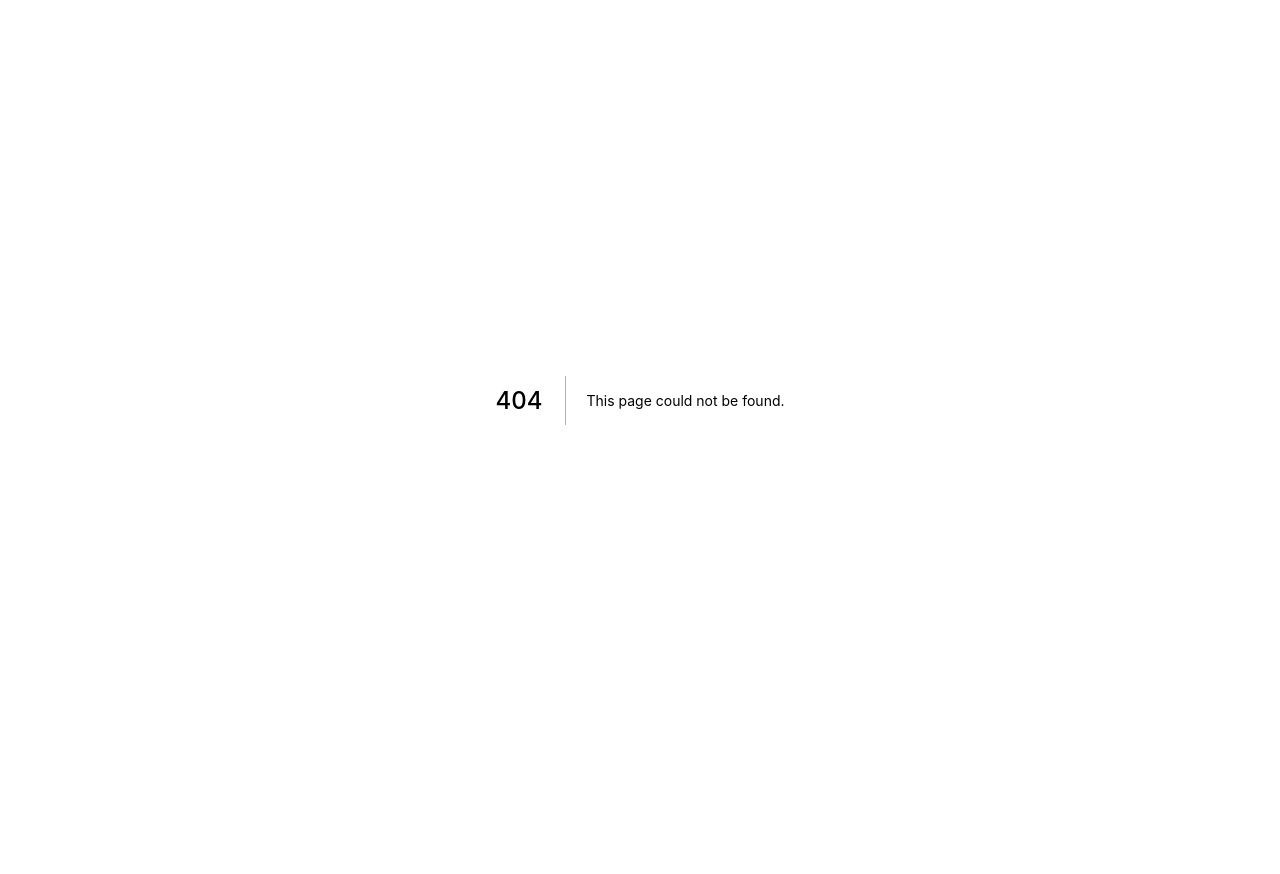
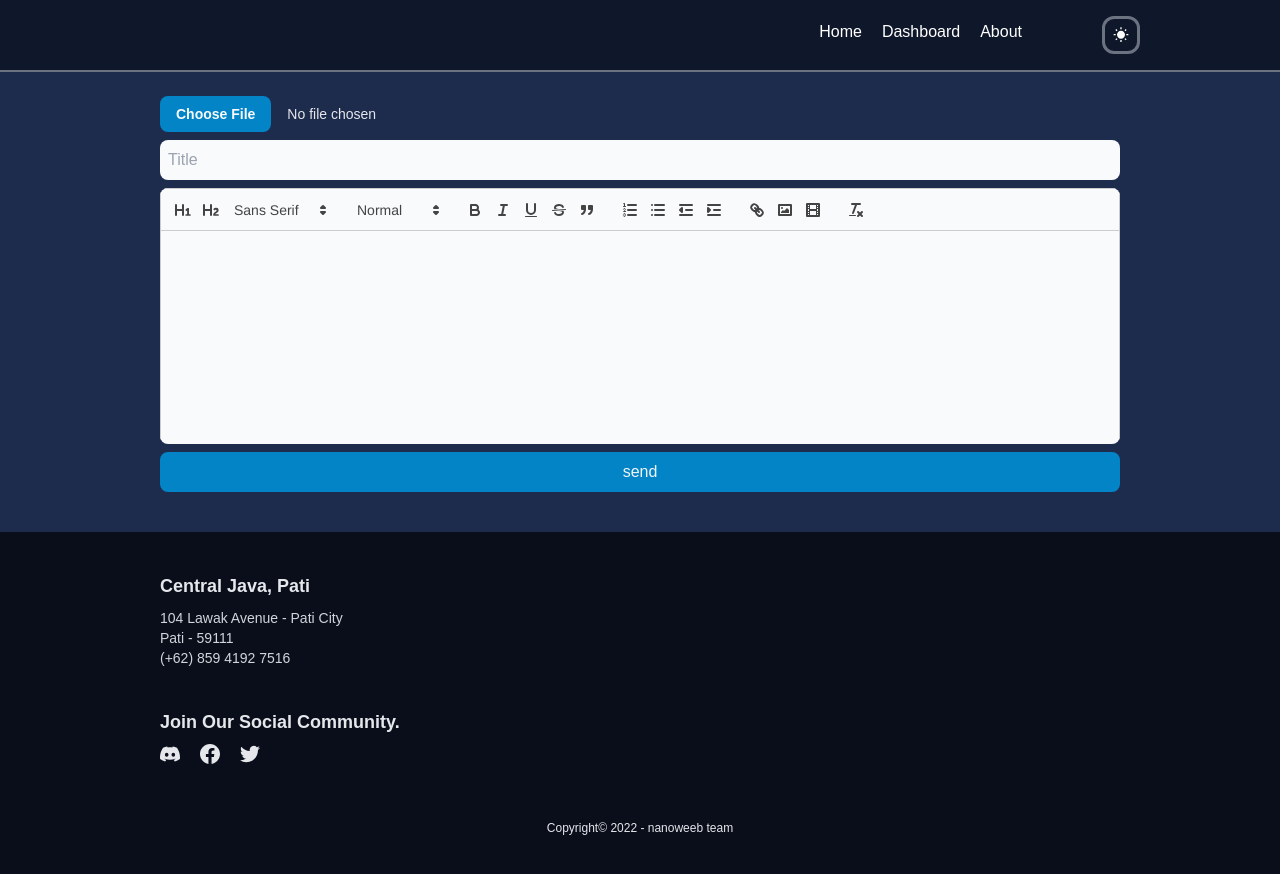
Before and after one commit to nanoweeb/weeblog, a Next.js app: page /admin/dashboard/create in a window 1280 px wide. Before the commit this address had no page. Before the commit the page ends 800 px from the top, so only its background shows below. Built offline with nearby package versions, Linux system fonts and the light colour scheme.

Commit message:
update structure pages

```diff
--- a/pages/dashboard/create.js
+++ b/pages/admin/dashboard/create.js
@@ -1,6 +1,6 @@
 import Router from "next/router";
 import { useEffect, useState } from "react";
-import Layout from "../../components/Layout";
+import Layout from "../../../components/Layout";
 import toast, { Toaster } from "react-hot-toast";
 
 import dynamic from "next/dynamic";
@@ -74,7 +74,7 @@
 
     const createRes = await createReq.json();
 
-    Router.push("/dashboard");
+    Router.push("/admin/dashboard");
   }
 
   useEffect(() => {});
@@ -160,7 +160,7 @@
 
             <button
               type="submit"
-              className="mt-2 py-2 text-gray-200 rounded-lg bg-sky-600 px-12"
+              className="mt-2 py-2 text-gray-100 rounded-lg bg-sky-600 px-12"
             >
               send
             </button>
--- a/pages/dashboard/detail/[slug].js
+++ b/pages/admin/dashboard/detail/[slug].js
@@ -1,5 +1,5 @@
 import { PrismaClient } from "@prisma/client";
-import Layout from "../../../components/Layout";
+import Layout from "../../../../components/Layout";
 
 const prisma = new PrismaClient();
 
--- a/pages/dashboard/index.js
+++ b/pages/admin/dashboard/index.js
@@ -2,7 +2,7 @@
 import Link from "next/link";
 import { MdArticle, MdEdit, MdDelete } from "react-icons/md";
 import toast, { Toaster } from "react-hot-toast";
-import Layout from "../../components/Layout";
+import Layout from "../../../components/Layout";
 import Router from "next/router";
 
 import { PrismaClient } from "@prisma/client";
@@ -52,7 +52,7 @@
   }
 
   function editPost(id) {
-    Router.replace(`/dashboard/update/${id}`);
+    Router.replace(`/admin/dashboard/update/${id}`);
   }
 
   return (
@@ -65,7 +65,7 @@
                 Weeblog Posts
               </h1>
 
-              <Link href="/dashboard/create">
+              <Link href="/admin/dashboard/create">
                 <a className="py-2 px-10 rounded-md text-lg font-semibold text-gray-200 bg-sky-600 hover:bg-sky-500 duration-200">
                   + New Post
                 </a>
@@ -93,7 +93,7 @@
 
                     {/* button */}
                     <div className="w-24 flex items-center gap-2 text-xl text-white">
-                      <Link href={"/dashboard/detail/" + post.endpoint}>
+                      <Link href={"/admin/dashboard/detail/" + post.endpoint}>
                         <a className="text-gray-200">
                           <MdArticle />
                         </a>
--- a/pages/dashboard/update/[id].js
+++ b/pages/admin/dashboard/update/[id].js
@@ -1,4 +1,4 @@
-import Layout from "../../../components/Layout";
+import Layout from "../../../../components/Layout";
 import { useState } from "react";
 import Router from "next/router";
 import dynamic from "next/dynamic";
```
Also changed, not shown: pages/admin/auth/register.js (renamed from pages/auth/register.js).
